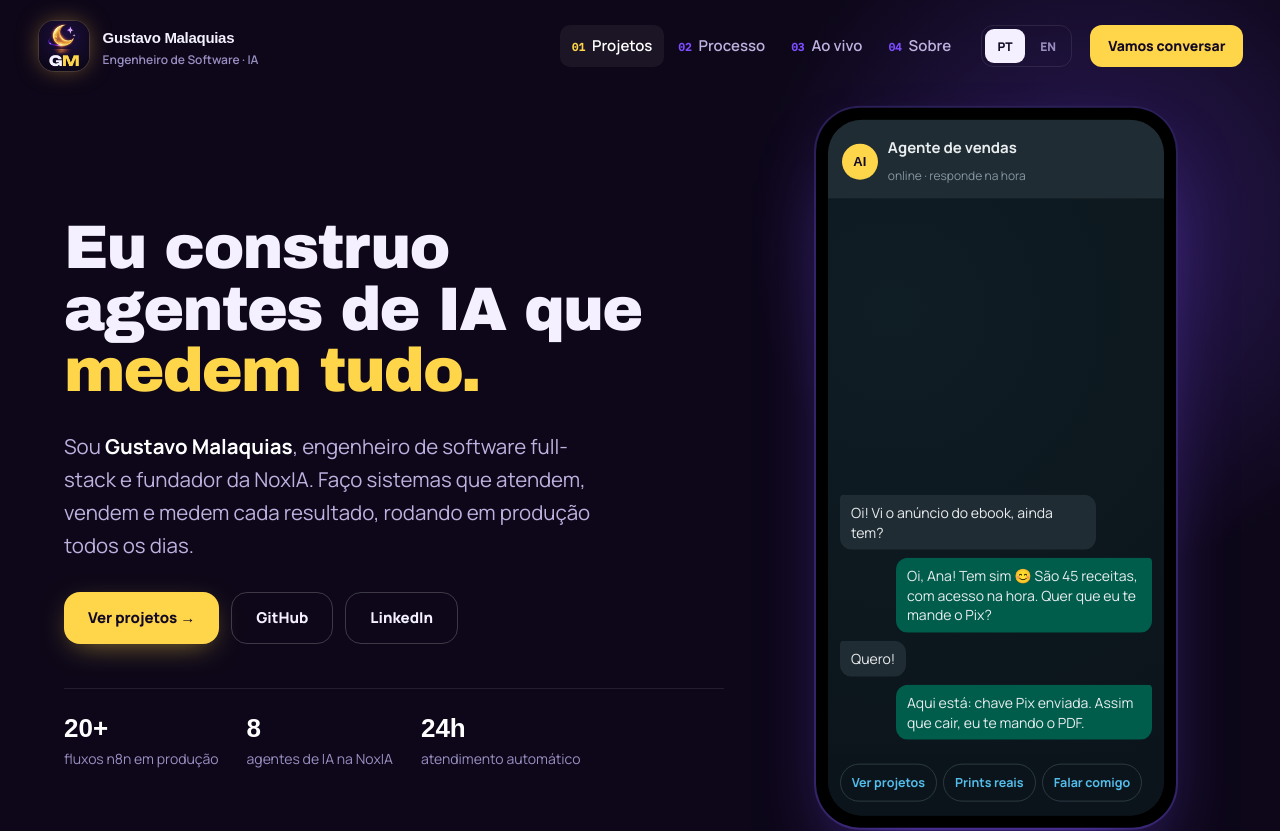
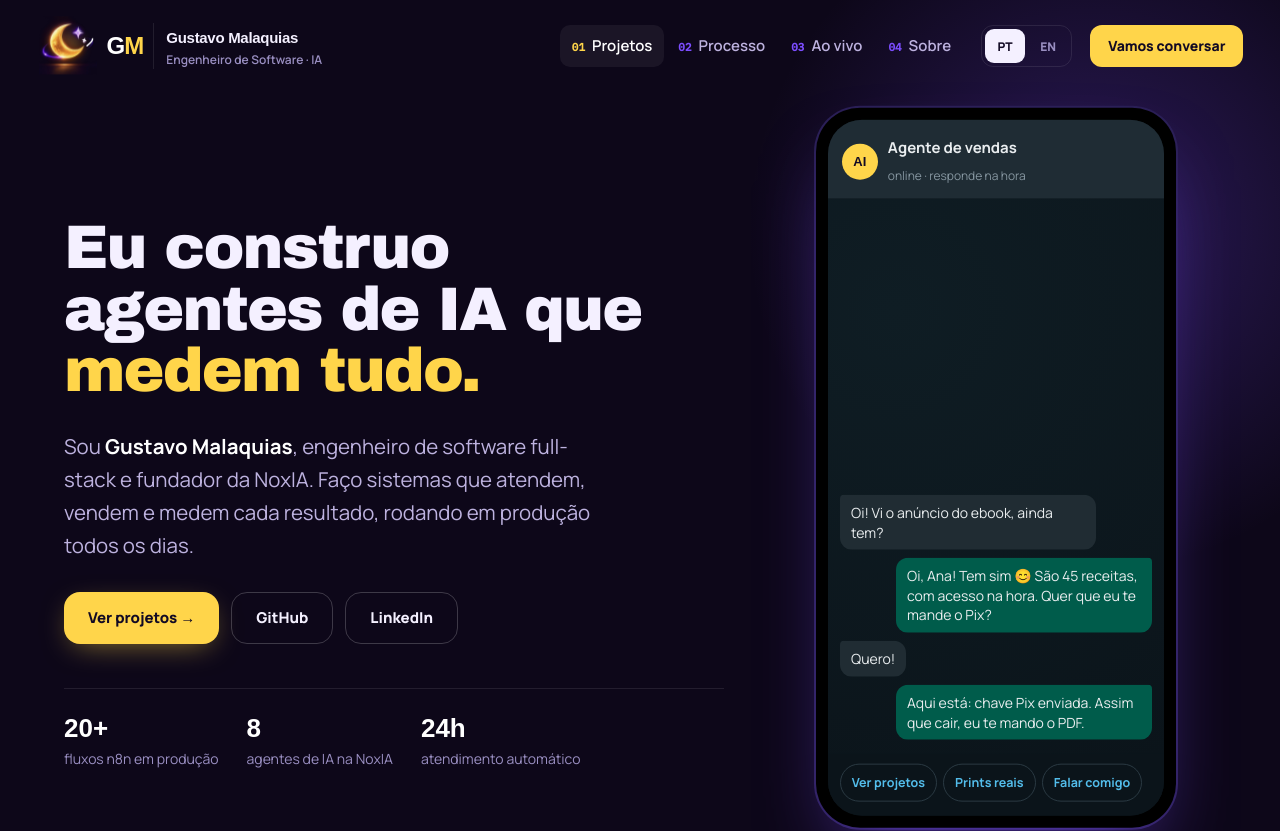
Before and after one commit to GhMalak/GhMalak.github.io, a plain HTML site: page index.html in a window 1280 px wide. Shown: the top 831 px of the page. Drawn offline with Linux system fonts and the light colour scheme; a web font is replaced by a local one.

Commit message:
Volta a logo lua + GM, com fundo transparente
Co-Authored-By: Claude Opus 5.5 <noreply@anthropic.com>
Claude-Session: https://claude.ai/code/session_011Gdsc9ypGnqJ5byY2VeQe8

```diff
--- a/index.html
+++ b/index.html
@@ -32,20 +32,16 @@ h1,h2,h3{font-family:Unbounded,"Arial Black",sans-serif;font-weight:800;letter-s
 .top.solid{background:rgba(18,10,36,.55);backdrop-filter:blur(16px) saturate(1.4);-webkit-backdrop-filter:blur(16px) saturate(1.4);border-color:rgba(255,255,255,.1);box-shadow:0 10px 40px -12px rgba(0,0,0,.6)}
 .brand{display:flex;align-items:center;gap:10px;text-decoration:none;margin-right:auto}
 .logo{width:42px;height:42px;border-radius:13px;background:var(--y);color:#120a24;display:grid;place-items:center;font:800 15px Unbounded,sans-serif}
-.moon{position:relative;width:54px;height:54px;flex:none;animation:mfloat 6s ease-in-out infinite}
+.moon{position:relative;width:58px;height:58px;flex:none;animation:mfloat 6s ease-in-out infinite}
 .moon::before{content:"";position:absolute;inset:14%;border-radius:50%;background:radial-gradient(circle,rgba(255,190,70,.6),transparent 65%);filter:blur(6px);animation:mglow 3.2s ease-in-out infinite}
-.moon img{position:relative;width:100%;height:100%;object-fit:cover;mix-blend-mode:lighten;-webkit-mask:radial-gradient(circle,#000 56%,transparent 71%);mask:radial-gradient(circle,#000 56%,transparent 71%)}
+.moon img{position:relative;width:100%;height:100%;object-fit:contain;display:block}
 .moon svg{position:absolute;inset:0;width:100%;height:100%;overflow:visible}
 .orb{fill:none;stroke:url(#og);stroke-width:2.6;stroke-linecap:round;stroke-dasharray:40 260;animation:orbit 3.6s linear infinite}
 .tw{transform-box:fill-box;transform-origin:center;animation:tw 2.4s ease-in-out infinite}.tw.b{animation-delay:1.1s}
 @keyframes mfloat{50%{transform:translateY(-3px)}}@keyframes mglow{50%{opacity:.45;transform:scale(.9)}}@keyframes orbit{to{stroke-dashoffset:-300}}@keyframes tw{0%,100%{opacity:.25;transform:scale(.6) rotate(0)}50%{opacity:1;transform:scale(1.15) rotate(20deg)}}
 .gmw{font:800 24px/1 Unbounded,sans-serif;letter-spacing:-.04em;color:#fff}.gmw i{font-style:normal;color:var(--y)}
-.nm{padding-left:4px}
+.nm{padding-left:12px;border-left:1px solid var(--line)}
 .brand:hover .moon{animation-duration:2s}
-.tile{position:relative;width:50px;height:50px;border-radius:15px;overflow:hidden;flex:none;background:#0d0719;box-shadow:0 0 0 1px rgba(255,255,255,.1),0 0 22px -4px rgba(255,190,70,.45);animation:tglow 3.2s ease-in-out infinite}
-.tile img{width:100%;height:100%;display:block;transition:transform .4s}
-.brand:hover .tile img{transform:scale(1.08)}
-@keyframes tglow{50%{box-shadow:0 0 0 1px rgba(255,255,255,.1),0 0 32px -2px rgba(255,190,70,.7)}}
 .brand b{font:700 15px Unbounded,sans-serif;letter-spacing:-.02em}
 .brand small{display:block;font-size:12px;color:var(--mute);font-weight:600}
 .top nav{display:flex;gap:2px}
@@ -224,7 +220,7 @@ footer .in{display:flex;justify-content:space-between;gap:12px;flex-wrap:wrap;pa
 <body>
 <a class="skip" href="#conteudo" data-i="skip">Pular para o conteúdo</a>
 <header class="top">
-<a class="brand" href="#topo" aria-label="Gustavo Malaquias, início"><span class="tile"><img src="media/gm-logo.png" alt=""></span><span class="nm"><b>Gustavo Malaquias</b><small data-i="role">Engenheiro de Software · IA</small></span></a>
+<a class="brand" href="#topo" aria-label="Gustavo Malaquias, início"><span class="moon"><img src="media/lua.png" alt=""><svg viewBox="0 0 100 100" aria-hidden="true"><defs><linearGradient id="og" x1="0" x2="1"><stop offset="0" stop-color="#cdbbff" stop-opacity="0"/><stop offset=".6" stop-color="#e9ddff"/><stop offset="1" stop-color="#fff"/></linearGradient><clipPath id="front"><rect x="-10" y="53" width="120" height="50"/></clipPath></defs><g transform="rotate(-21 52 53)"><g clip-path="url(#front)"><ellipse class="orb" cx="52" cy="53" rx="43" ry="12"/></g></g><path class="tw" d="M69.5,18 Q70.6,24 76.5,25 Q70.6,26 69.5,32 Q68.4,26 62.5,25 Q68.4,24 69.5,18Z" fill="#fff" opacity=".8"/><path class="tw b" d="M78,37.5 Q78.6,40.5 81.5,41 Q78.6,41.5 78,44.5 Q77.4,41.5 74.5,41 Q77.4,40.5 78,37.5Z" fill="#fff"/></svg></span><span class="gmw">G<i>M</i></span><span class="nm"><b>Gustavo Malaquias</b><small data-i="role">Engenheiro de Software · IA</small></span></a>
 <nav id="nav" aria-label="Navegação principal">
 <a href="#projetos"><span>01</span><em data-i="n1">Projetos</em></a>
 <a href="#processo"><span>02</span><em data-i="n2">Processo</em></a>
```
Also changed, not shown: media/lua.png (added).
